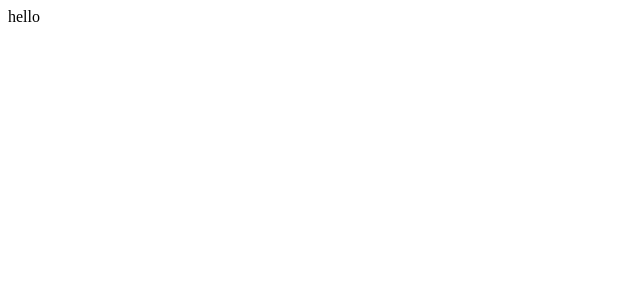
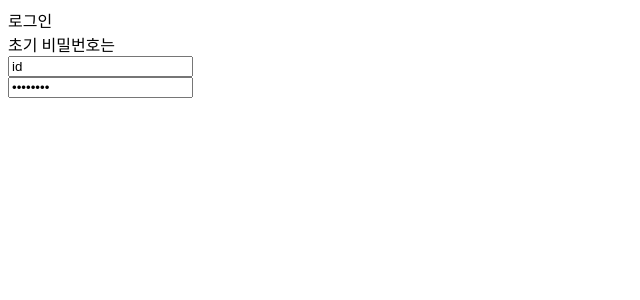
Before and after one commit to yeji0214/team3-Levain-FE, a React (Vite) app: page / in a window 1280 px wide. Shown: the top 300 px of the page, without its empty margins (0-640 px from the left). Built offline with nearby package versions, Linux system fonts and the light colour scheme; the HTML template or start-up script is replaced by a standard one.

Commit message:
✨ pages, components

```diff
--- a/package.json
+++ b/package.json
@@ -11,7 +11,8 @@
   },
   "dependencies": {
     "react": "^18.2.0",
-    "react-dom": "^18.2.0"
+    "react-dom": "^18.2.0",
+    "react-router-dom": "^6.24.1"
   },
   "devDependencies": {
     "@types/react": "^18.2.66",
--- a/src/App.jsx
+++ b/src/App.jsx
@@ -1,10 +1,17 @@
-import './App.css'
+import "./App.css";
+import { BrowserRouter as Router, Routes, Route } from "react-router-dom";
+import Login from "./pages/Login";
+import NotFound from "./pages/NotFound";
 
 function App() {
-
-    return (
-        <div>hello</div>
-  )
+  return (
+    <Router>
+      <Routes>
+        <Route path="/" element={<Login />} />
+        <Route path="*" element={<NotFound />} />
+      </Routes>
+    </Router>
+  );
 }
 
-export default App
+export default App;
--- /dev/null
+++ b/src/components/Input.jsx
@@ -0,0 +1,16 @@
+// import "../style/components/InfoInput.css";
+
+function Input({type, value, placeholder}) {
+    return (
+        <div className="InputBox">
+            <input
+                className="InputBoxContent"
+                type={type}
+                placeholder={placeholder}
+                value={value}
+            />
+        </div>
+    )
+}
+
+export default Input
--- /dev/null
+++ b/src/pages/NotFound.jsx
@@ -0,0 +1,7 @@
+function NotFound() {
+    return (
+        <>잘못된 접근입니다.</>
+    )
+}
+
+export default NotFound
--- a/src/pages/login.jsx
+++ b/src/pages/login.jsx
@@ -0,0 +1,26 @@
+import Input from "../components/Input"
+
+function Login() {
+    return (
+        <div className="Login">
+            <form>
+                <div className="login-title">로그인</div>
+                <div className="login-notice">초기 비밀번호는</div>
+                <div className="input-section">
+                    <Input
+                        placeholder="id"
+                        type="text"
+                        value="id"
+                    />
+                    <Input
+                        placeholder="password"
+                        type="password"
+                        value="password"
+                    />
+                </div>
+            </form>
+        </div>
+    )
+}
+
+export default Login
```
Also changed, not shown: 2 other files (tests, documents, lock files or other folders).
